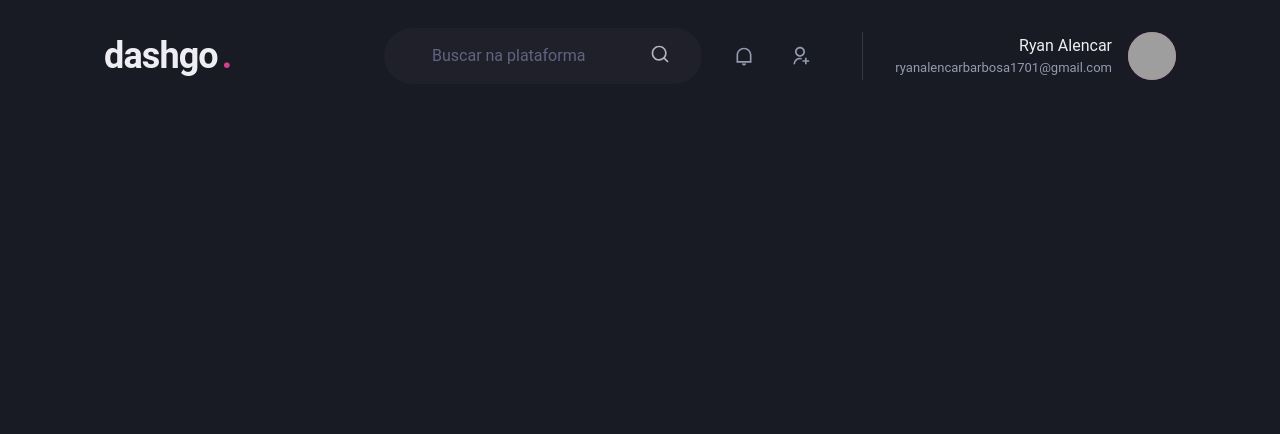
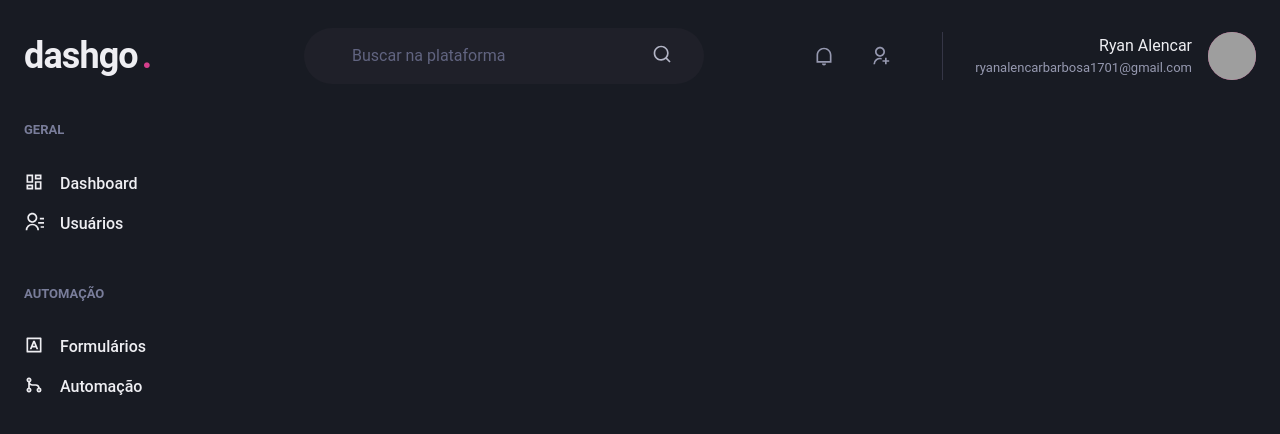
Before and after one commit to ryanalencar/dashgo, a Next.js app: page /dashboard in a window 1280 px wide. Shown: the top 434 px of the page. Built offline with nearby package versions, Linux system fonts and the light colour scheme; grey boxes are pictures that could not be loaded.

Commit message:
feat: sidebar component

```diff
--- a/src/components/Header/index.tsx
+++ b/src/components/Header/index.tsx
@@ -13,12 +13,13 @@ import {
   RiSearchLine,
   RiUserAddLine,
 } from "react-icons/ri";
+
 export default function Header() {
   return (
     <Flex
       as="header"
       w="100%"
-      maxW={1120}
+      maxW={1480}
       h="20"
       mx="auto"
       mt="4"
--- a/src/components/Sidebar/NavItem.tsx
+++ b/src/components/Sidebar/NavItem.tsx
@@ -10,7 +10,7 @@ export default function NavItem({ icon, text, ...rest }: INavItemProps) {
   return (
     <Link display="flex" style={{ alignContent: "center" }} {...rest}>
       <Icon as={icon} fontSize="20" />
-      <Text ml="4" fontWeight="medium">
+      <Text ml="4" fontWeight="medium" textTransform="capitalize">
         {text}
       </Text>
     </Link>
--- /dev/null
+++ b/src/components/Sidebar/index.tsx
@@ -0,0 +1,46 @@
+import { Box, Stack, Text } from "@chakra-ui/react";
+import {
+  RiContactsLine,
+  RiDashboardLine,
+  RiGitMergeLine,
+  RiInputMethodLine,
+} from "react-icons/ri";
+
+import NavItem from "./NavItem";
+
+export default function Sidebar() {
+  return (
+    <Box as="aside" w="64" mr="8">
+      <Stack spacing="12" align="flex-start">
+        <Box>
+          <Text
+            fontWeight="bold"
+            color="gray.400"
+            fontSize="small"
+            textTransform="uppercase"
+          >
+            geral
+          </Text>
+          <Stack spacing="4" mt="8" align="stretch">
+            <NavItem icon={RiDashboardLine} text="dashboard" />
+            <NavItem icon={RiContactsLine} text="usuários" />
+          </Stack>
+        </Box>
+        <Box>
+          <Text
+            fontWeight="bold"
+            color="gray.400"
+            fontSize="small"
+            textTransform="uppercase"
+          >
+            automação
+          </Text>
+          <Stack spacing="4" mt="8" align="stretch">
+            <NavItem icon={RiInputMethodLine} text="formulários" />
+            <NavItem icon={RiGitMergeLine} text="automação" />
+          </Stack>
+        </Box>
+      </Stack>
+    </Box>
+  );
+}
--- a/src/pages/dashboard.tsx
+++ b/src/pages/dashboard.tsx
@@ -1,9 +1,15 @@
+import { Flex } from "@chakra-ui/react";
 import Header from "../components/Header";
+import Sidebar from "../components/Sidebar";
 
 export default function DashBoard() {
   return (
-    <>
+    <Flex direction="column" h="100vh">
       <Header />
-    </>
+
+      <Flex w="100%" my="6" maxW={1480} mx="auto" px="6">
+        <Sidebar />
+      </Flex>
+    </Flex>
   );
 }
```
